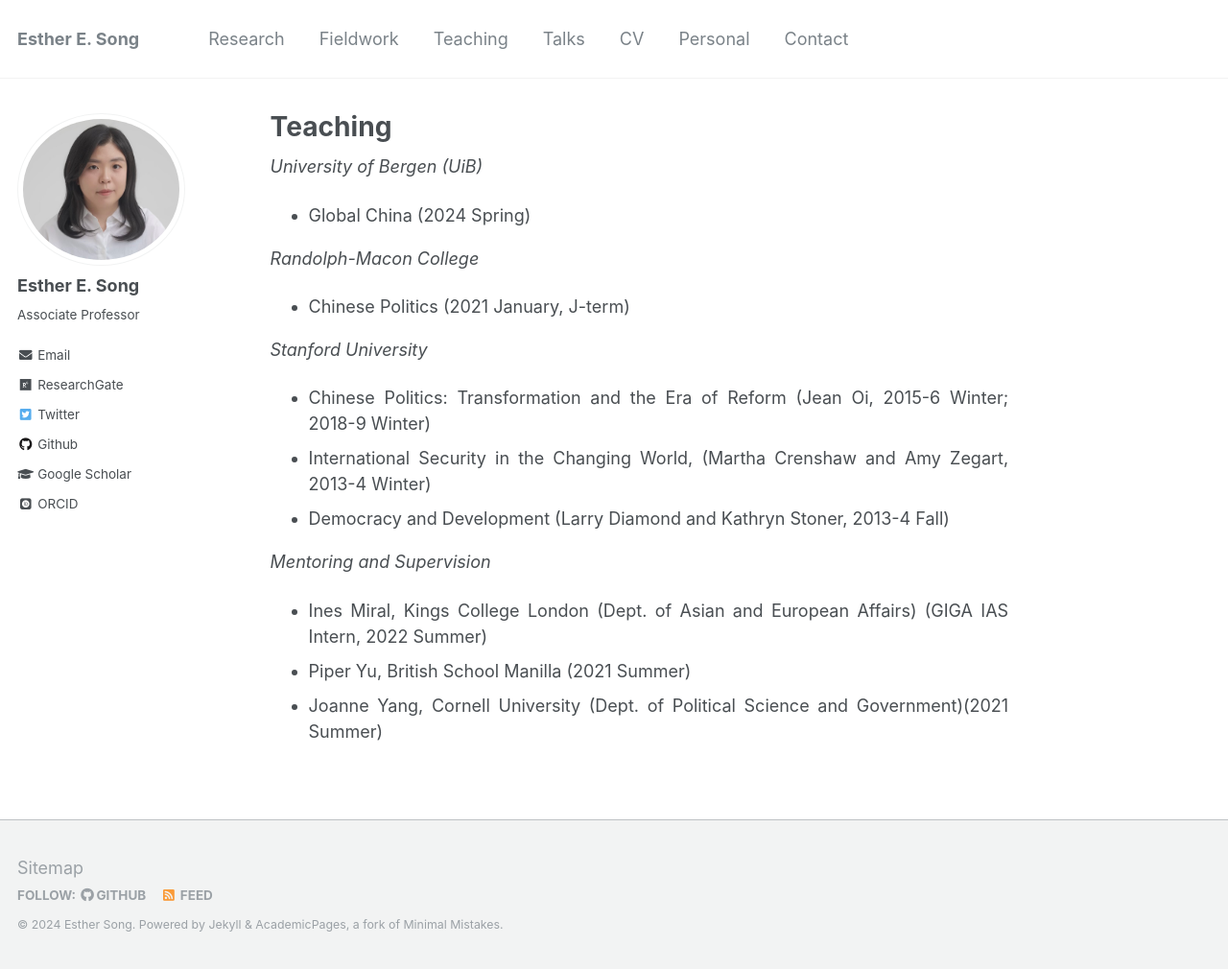
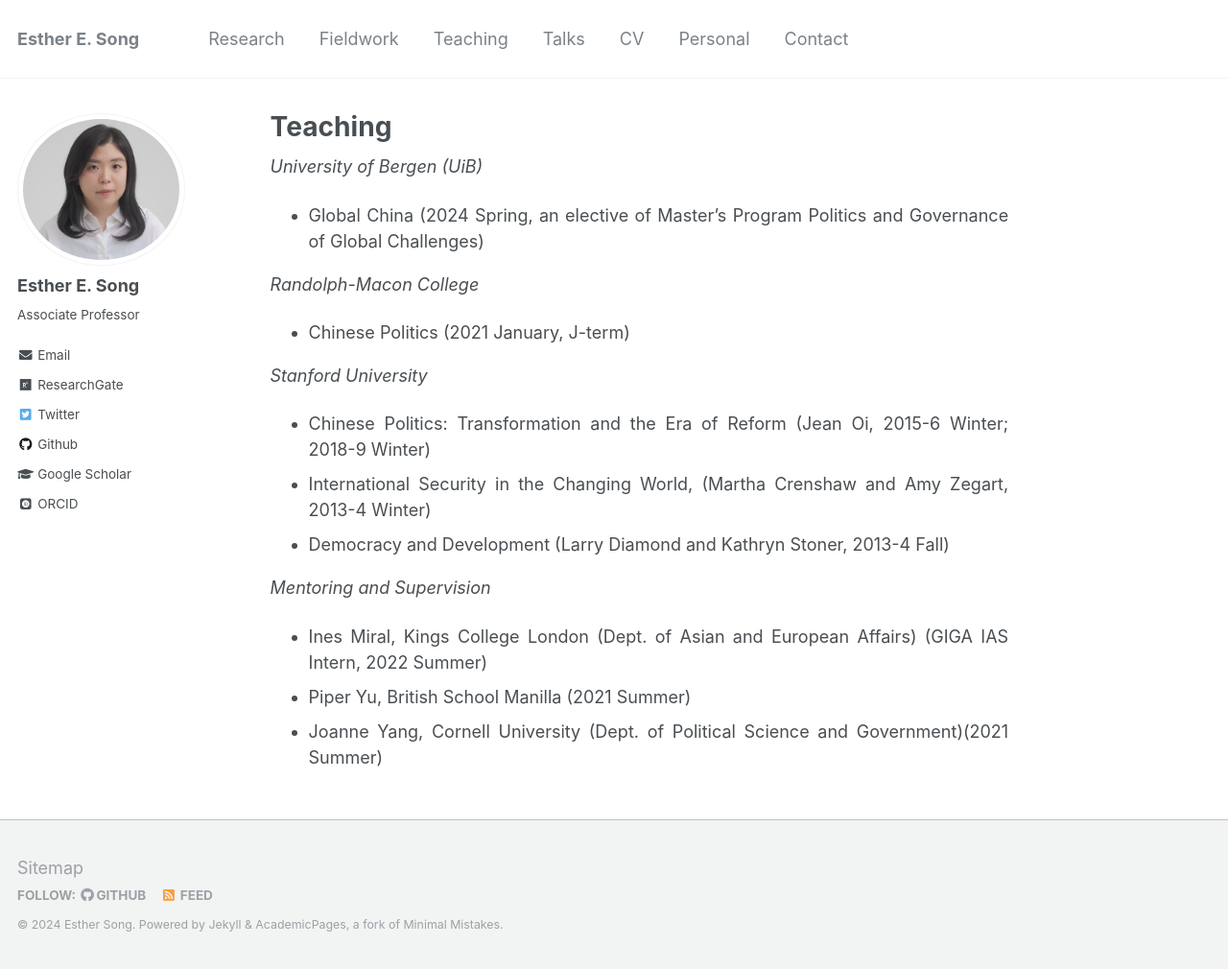
Before and after one commit to ehsong/ehsong.github.io, a Jekyll site: the page built from _pages/teaching.md, in a window 1280 px wide and 1010 px high. Shown: the whole window at 96% size. Built offline with Jekyll 4.4.1, drawn with Linux system fonts in a browser that asks for light colours; some web fonts are replaced.

Commit message:
Update teaching.md

```diff
--- a/_pages/teaching.md
+++ b/_pages/teaching.md
@@ -5,7 +5,7 @@ permalink: /teaching/
 author_profile: true
 ---
 *University of Bergen (UiB)*
-- Global China (2024 Spring)
+- Global China (2024 Spring, an elective of Master's Program Politics and Governance of Global Challenges)
 
 *Randolph-Macon College*
 - Chinese Politics (2021 January, J-term)
```
